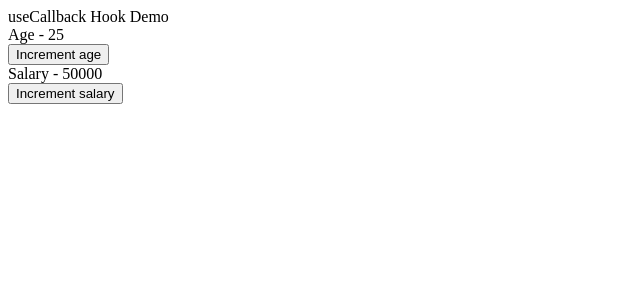
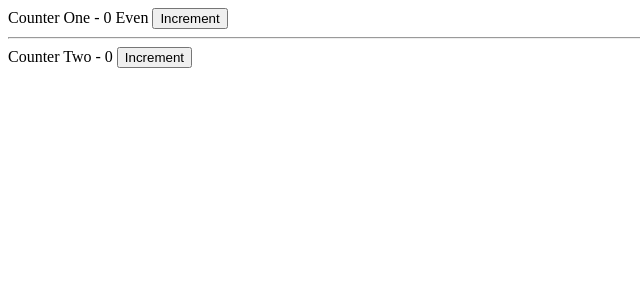
Before and after one commit to MrTwinkleSharma/Full-Stack-React, a React (Create React App) app in the folder tut-app/: page / in a window 1280 px wide. Shown: the top 300 px of the page, without its empty margins (0-640 px from the left). Built offline with nearby package versions, Linux system fonts and the light colour scheme.

Commit message:
useMemo Demo

```diff
--- a/tut-app/src/components/Age.jsx
+++ /dev/null
@@ -1,13 +0,0 @@
-import React from 'react';
-
-function Age(props){
-
-        console.log("Rendering Age");
-        return <>
-
-        <div>Age - {props.age}</div>
-        </>
-
-}
-
-export default Age;
--- a/tut-app/src/components/App.jsx
+++ b/tut-app/src/components/App.jsx
@@ -1,11 +1,10 @@
 import React from 'react';
-import UseCallbackDemo from './UseCallbackDemo.jsx';
-
+import UseMemo from './UseMemo.jsx';
 
 function App(){
 
         return <>
-        <UseCallbackDemo/>
+        <UseMemo/>
         </>
 }
 
--- a/tut-app/src/components/Button.jsx
+++ /dev/null
@@ -1,12 +0,0 @@
-import React from 'react';
-
-function Button(props){
-
-        console.log(`Rendering Button ${props.stateVar}`);
-        return <>
-       <button onClick={props.event}>Increment {props.stateVar}</button>
-        </>
-
-}
-
-export default Button;
--- a/tut-app/src/components/Salary.jsx
+++ /dev/null
@@ -1,14 +0,0 @@
-import React from 'react';
-
-function Salary(props){
-
-
-        console.log("Rendering Salary");
-        return <>
-        <div>Salary - {props.salary}</div>
-
-        </>
-
-}
-
-export default Salary;
--- a/tut-app/src/components/Title.jsx
+++ /dev/null
@@ -1,14 +0,0 @@
-import React from 'react';
-
-function Title(props){
-
-
-        console.log("Rendering Title");
-        return <>
-        <div>{props.userTitle}</div>
-
-        </>
-
-}
-
-export default Title;
--- a/tut-app/src/components/UseCallbackDemo.jsx
+++ /dev/null
@@ -1,31 +0,0 @@
-import React, { useCallback, useState} from 'react';
-import Button from './Button';
-import Salary from './Salary';
-import Title from './Title';
-import Age from './Age';
-
-function UseCallbackDemo(){
-
-        const[age,setAge] = useState(25);
-        const [salary, setSalary] = useState(50000);
-
-        const incrementAge = () => {
-                setAge(age+1);
-        }
-
-        const incrementSalary = () => {
-                setSalary(salary+1000);
-        }
-
-        return <>
-        <Title userTitle="useCallback Hook Demo"/>
-        <Age age={age} />
-        <Button event={incrementAge} stateVar="age"/>
-        <Salary salary={salary} />
-        <Button event={incrementSalary} stateVar="salary"/>
-
-        </>
-
-}
-
-export default UseCallbackDemo;
--- /dev/null
+++ b/tut-app/src/components/UseMemo.jsx
@@ -0,0 +1,24 @@
+import React, { useMemo, useState} from 'react';
+
+
+function UseMemo(){
+
+        const[counterOne,setCounterOne] = useState(0);
+        const [counterTwo, setCounterTwo] = useState(0);
+
+        const isEven = () => {
+                // let i = 0;
+                // while (i<2000000000) i++;
+                return counterOne%2===0;
+        };
+
+
+        return <>
+        <span> Counter One - {counterOne} {isEven() ? "Even" : "Odd"} <button onClick={()=>setCounterOne(prevState=>prevState+1)}>Increment</button> </span>
+        <hr/>
+        <span> Counter Two - {counterTwo} <button onClick={()=>setCounterTwo(prevState=>prevState+1)}>Increment</button> </span>
+        </>
+
+}
+
+export default UseMemo;
```
